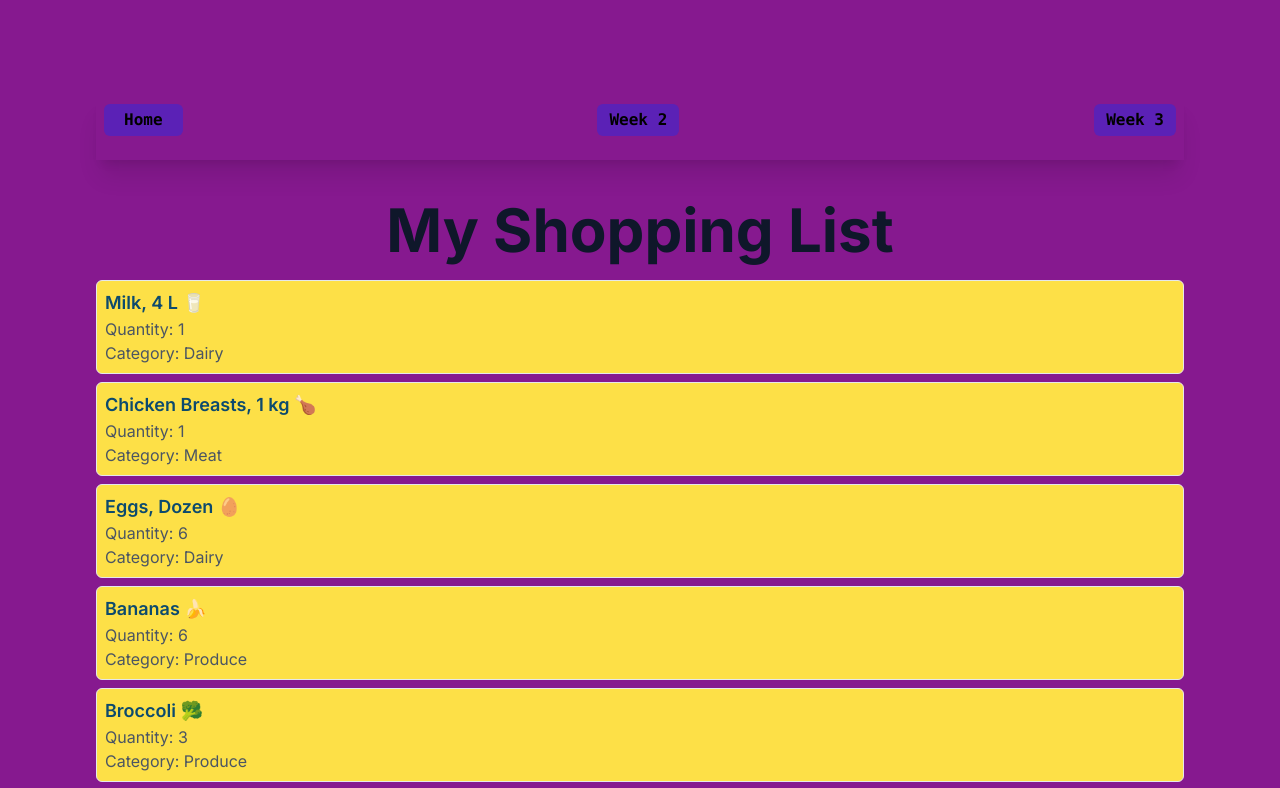
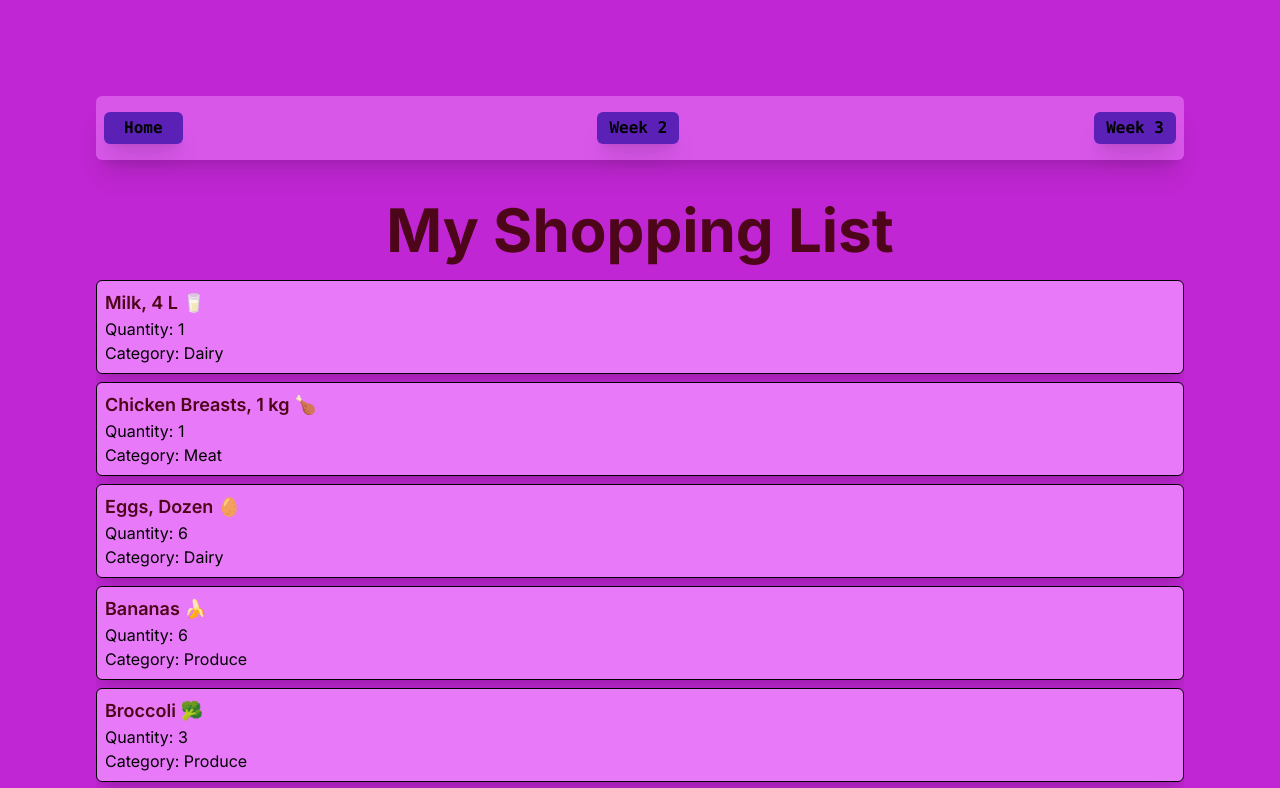
Before and after one commit to nicoatsait/cprg306-assignments, a Next.js app: page /week3 in a window 1280 px wide. Shown: the top 788 px of the page. Built offline with nearby package versions, Linux system fonts and the light colour scheme.

Commit message:
more styling

```diff
--- a/app/navbar.js
+++ b/app/navbar.js
@@ -1,16 +1,17 @@
+
 export default function Navbar() {
     return (
-        <nav className="h-16 p-2 w-full bg-fuchsia-800  shadow-xl  font-mono" role="navigation">
-            <div className="container mx-auto">
-                <ul className="flex justify-between items-center ">
+        <nav className="h-16 p-2 sticky top-0 z-10 w-full bg-opacity-60 bg-fuchsia-400 rounded-md shadow-xl font-mono" role="navigation">
+            <div className="">
+                <ul className="flex justify-between pt-2">
                     <li className="">
-                        <a href="/" className=" px-5 py-1  text-black bg-violet-800 hover:bg-blue-500 max-w-md rounded-md font-semibold inline-block">Home</a>
+                        <a href="/" className=" px-5 py-1 shadow-xl text-black bg-violet-800 hover:bg-blue-500 max-w-md rounded-md font-semibold inline-block">Home</a>
+                    </li>
+                    <li className="" >
+                        <a href="/week2" className=" px-3 py-1 shadow-xl text-black bg-violet-800 hover:bg-blue-500 max-w-md rounded-md font-semibold inline-block">Week 2</a>
                     </li>
                     <li className="">
-                        <a href="/week2" className=" px-3 py-1  text-black bg-violet-800 hover:bg-blue-500 max-w-md rounded-md font-semibold inline-block">Week 2</a>
-                    </li>
-                    <li className="">
-                        <a href="/week3" className=" px-3 py-1  text-black bg-violet-800 hover:bg-blue-500 max-w-md rounded-md font-semibold inline-block">Week 3</a>
+                        <a href="/week3" className=" px-3 py-1 shadow-xl text-black bg-violet-800 hover:bg-blue-500 max-w-md rounded-md font-semibold inline-block">Week 3</a>
                     </li>
                 </ul>
             </div>
--- a/app/page.js
+++ b/app/page.js
@@ -6,14 +6,14 @@ import StudentInfo from './StudentInfo';
 import Navbar from './navbar';
 export default function Home() {
   return (
-    <main className="flex min-h-screen flex-col items-center justify-between p-24 bg-fuchsia-800">
+    <main className="text-rose-950 flex min-h-screen flex-col items-center p-24 bg-fuchsia-600">
       <Navbar />
-      <div className="text-center">
-      <h1 className="text-5xl font-bold">
+      <div className="text-center pt-10">
+      <h1 className="text-5xl font-bold pb-2">
           CPRG 306: Web Development 2 - Assignments
       </h1>
       <StudentInfo />
-      <div className="mt-4">
+      <div className="mt-2">
 
       <Link className='"text-blue-500 hover:underline mr-4' href="/week2">
         week2
@@ -23,9 +23,6 @@ export default function Home() {
       </Link>
       </div>
       </div>
-
-
-
     </main>
   )
 }
--- a/app/week2/page.js
+++ b/app/week2/page.js
@@ -7,10 +7,10 @@ import Navbar from '../navbar';
 
 const Week2 = () => {
   return (
-    <main className="flex min-h-screen flex-col p-24 bg-fuchsia-800   ">
+    <main className="flex min-h-screen flex-col p-24 bg-fuchsia-600 text-rose-950 ">
       <div>
       <Navbar />
-      <h1>My Shopping List</h1>
+      <h1 className="pt-5" >My Shopping List</h1>
       <StudentInfo />
     </div>
     </main>
--- a/app/week3/item.js
+++ b/app/week3/item.js
@@ -3,10 +3,10 @@ import React from 'react';
 export default function Item({ name, quantity, category }) {
   return (
     <ul className="">
-      <li className="border p-2 rounded-md mb-2 bg-yellow-300  ">
-        <p className="text-lg font-semibold text-sky-900  ">{name}</p>
-        <p className="text-gray-600">Quantity: {quantity}</p>
-        <p className="text-gray-600">Category: {category}</p>
+      <li className="border border-black shadow-xl p-2 rounded-md mb-2 bg-fuchsia-400 ">
+        <p className="text-lg font-semibold text-rose-950    ">{name}</p>
+        <p className="text-black">Quantity: {quantity}</p>
+        <p className="text-black">Category: {category}</p>
       </li>
     </ul>
   );
--- a/app/week3/page.js
+++ b/app/week3/page.js
@@ -5,10 +5,10 @@ export default function Home() {
 
 
   return (
-    <main className="flex min-h-screen flex-col p-24 bg-fuchsia-800   ">
+    <main className="flex min-h-screen flex-col p-24 bg-fuchsia-600   ">
     <Navbar />
       <div className="pt-10">
-        <h1 className="pb-5 text-6xl font-bold text-center text-slate-900  ">
+        <h1 className="pb-5 text-6xl font-bold text-center text-rose-950  ">
             My Shopping List
 
         </h1>
```
